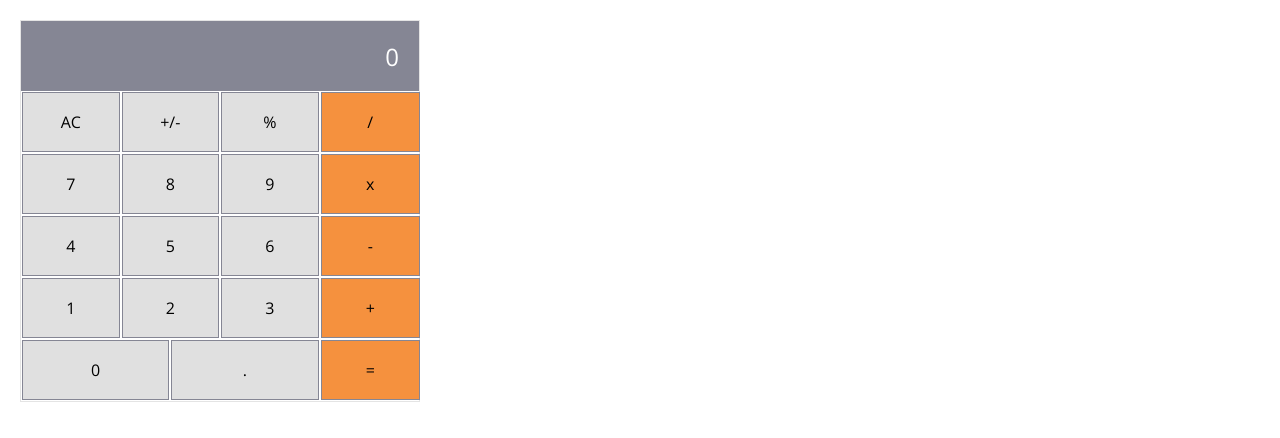
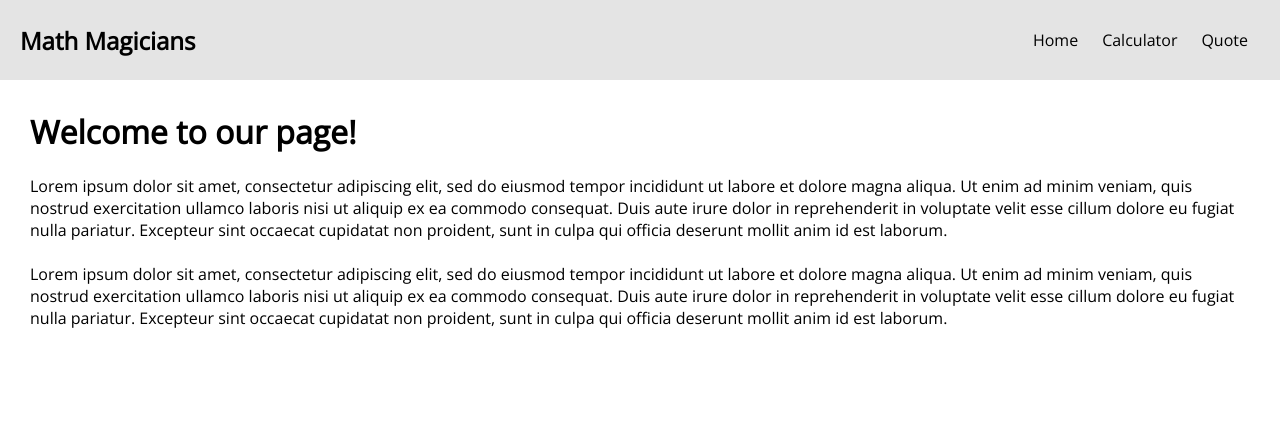
Before and after one commit to HamzaAnwar1998/Math-Magicians, a React (Create React App) app: page / in a window 1280 px wide. Shown: the top 438 px of the page. Built offline with nearby package versions, Linux system fonts and the light colour scheme.

Commit message:
add routing for 3 pages

```diff
--- a/package.json
+++ b/package.json
@@ -11,6 +11,8 @@
     "prop-types": "^15.8.1",
     "react": "^18.0.0",
     "react-dom": "^18.0.0",
+    "react-icons-kit": "^2.0.0",
+    "react-router-dom": "^6.3.0",
     "react-scripts": "5.0.1",
     "web-vitals": "^2.1.4"
   },
--- a/src/App.js
+++ b/src/App.js
@@ -1,13 +1,20 @@
 /* eslint-disable react/prefer-stateless-function */
 import React, { Component } from 'react';
+import { BrowserRouter as Router, Routes, Route } from 'react-router-dom';
+import Home from './components/Home';
 import Calculator from './components/Calculator';
+import Quote from './components/Quote';
 
 class App extends Component {
   render() {
     return (
-      <div className="wrapper">
-        <Calculator />
-      </div>
+      <Router>
+        <Routes>
+          <Route exact path="/" element={<Home />} />
+          <Route path="/calculator" element={<Calculator />} />
+          <Route path="/quote" element={<Quote />} />
+        </Routes>
+      </Router>
     );
   }
 }
--- a/src/components/Calculator.js
+++ b/src/components/Calculator.js
@@ -1,5 +1,7 @@
 import React, { useState } from 'react';
 import calculate from '../logic/calculate';
+import Navbar from './Navbar';
+import './css/Calculator.css';
 
 const Calculator = () => {
   const [state, setState] = useState({
@@ -14,6 +16,12 @@ const Calculator = () => {
 
   const { total, next, operation } = state;
   return (
+    <>
+      <Navbar />
+      <main className="calculator-content">
+        <div className="left">
+          <h3>Lets do some maths!</h3>
+        </div>
         <div className="calculator-box">
           <header className="result-box">
             {total && <>{total}</>}
@@ -66,6 +74,8 @@ const Calculator = () => {
             </div>
           </section>
         </div>
+      </main>
+    </>
   );
 };
 
--- /dev/null
+++ b/src/components/Home.js
@@ -0,0 +1,12 @@
+import React from 'react';
+import HomeContent from './HomeContent';
+import Navbar from './Navbar';
+
+const Home = () => (
+  <div className="wrapper">
+    <Navbar />
+    <HomeContent />
+  </div>
+);
+
+export default Home;
--- /dev/null
+++ b/src/components/HomeContent.js
@@ -0,0 +1,37 @@
+import React from 'react';
+
+const HomeContent = () => (
+  <main style={{ padding: `${30}px` }}>
+    <h1>Welcome to our page!</h1>
+    <br />
+    <p>
+      Lorem ipsum dolor sit amet,
+      consectetur adipiscing elit,
+      sed do eiusmod tempor incididunt
+      ut labore et dolore magna aliqua.
+      Ut enim ad minim veniam, quis nostrud exercitation
+      ullamco laboris nisi ut aliquip ex ea commodo consequat.
+      Duis aute irure dolor in reprehenderit
+      in voluptate velit esse cillum dolore eu fugiat nulla
+      pariatur. Excepteur sint occaecat cupidatat non proident,
+      sunt in culpa qui officia deserunt mollit
+      anim id est laborum.
+    </p>
+    <br />
+    <p>
+      Lorem ipsum dolor sit amet,
+      consectetur adipiscing elit,
+      sed do eiusmod tempor incididunt
+      ut labore et dolore magna aliqua.
+      Ut enim ad minim veniam, quis nostrud exercitation
+      ullamco laboris nisi ut aliquip ex ea commodo consequat.
+      Duis aute irure dolor in reprehenderit
+      in voluptate velit esse cillum dolore eu fugiat nulla
+      pariatur. Excepteur sint occaecat cupidatat non proident,
+      sunt in culpa qui officia deserunt mollit
+      anim id est laborum.
+    </p>
+  </main>
+);
+
+export default HomeContent;
--- /dev/null
+++ b/src/components/Navbar.js
@@ -0,0 +1,38 @@
+/* eslint-disable jsx-a11y/anchor-is-valid */
+import React, { useState } from 'react';
+import { Icon } from 'react-icons-kit';
+import { menu } from 'react-icons-kit/feather/menu';
+import './css/Navbar.css';
+import { Link } from 'react-router-dom';
+
+const Navbar = () => {
+  const [toggle, setToggle] = useState(false);
+
+  const handleToggle = () => {
+    setToggle(!toggle);
+  };
+
+  return (
+    <nav className={toggle ? 'navbox expanded' : 'navbox'}>
+      <div className="leftside">
+        <h1>Math Magicians</h1>
+      </div>
+      <ul className={toggle ? 'rightside expanded' : 'rightside'}>
+        <li className="links">
+          <Link className="link" to="/">Home</Link>
+        </li>
+        <li className="links">
+          <Link className="link" to="/calculator">Calculator</Link>
+        </li>
+        <li className="links">
+          <Link className="link" to="/quote">Quote</Link>
+        </li>
+      </ul>
+      <button type="button" className="toggle" onClick={handleToggle}>
+        <Icon icon={menu} size={24} />
+      </button>
+    </nav>
+  );
+};
+
+export default Navbar;
--- /dev/null
+++ b/src/components/Quote.js
@@ -0,0 +1,17 @@
+import React from 'react';
+import Navbar from './Navbar';
+import './css/Quote.css';
+
+const Quote = () => (
+  <div className="wrapper">
+    <Navbar />
+    <main className="quote-box">
+      <p>
+        Mathematics is not about numbers, equations, computations
+        or algorithms. It is about understanding. -- William Paul Thurston
+      </p>
+    </main>
+  </div>
+);
+
+export default Quote;
--- /dev/null
+++ b/src/components/css/Calculator.css
@@ -0,0 +1,71 @@
+.calculator-content{
+    width: 100%;
+    padding: 20px;
+    display: flex;
+    justify-content: center;
+}
+
+.calculator-content .left{
+    width: 400px;
+}
+
+.calculator-box{
+    width: 400px;
+    height: auto;
+    border: 1px solid #e4e4e4;
+    display: flex;
+    flex-direction: column;
+    margin-left: 20px;
+  }
+
+  .calculator-box .result-box{
+    width: 100%;
+    height: 70px;
+    display: flex;
+    justify-content: flex-end;
+    align-items: center;
+    background-color: #858694;
+    color: #fff;
+    font-size: 24px;
+    padding-right: 20px;
+  }
+
+  .calculator-box .operaions-box{
+    width: 100%;
+    display: flex;
+  }
+
+  .calculator-box .operaions-box .leftside{
+    display: flex;
+    flex-direction: column;
+    flex: 3;
+  }
+
+  .calculator-box .operaions-box .leftside .row{
+    width: 100%;
+    display: flex;
+  }
+
+  .buttons{
+    width: 100%;
+    height: 60px;
+    background-color: #e0e0e0;
+    display: flex;
+    justify-content: center;
+    align-items: center;
+    border: 1px solid #858694;
+    font-size: 16px;
+    margin: 1px;
+    cursor: pointer;
+    outline: none;
+  }
+
+  .buttons.orange{
+    background-color: #f5913e;
+  }
+
+  .calculator-box .operaions-box .rightside{
+    display: flex;
+    flex-direction: column;
+    flex: 1;
+  }
--- /dev/null
+++ b/src/components/css/Navbar.css
@@ -0,0 +1,70 @@
+.navbox{
+    width: 100%;
+    height: 80px;
+    background-color: #e4e4e4;
+    display: flex;
+    justify-content: space-between;
+    align-items: center;
+    padding: 0 20px;
+  }
+
+  .navbox .rightside{
+    display: flex;
+    list-style: none;
+  }
+
+  .navbox .rightside .links{
+    margin: 0 12px;
+  }
+
+  .navbox .rightside .links .link{
+      text-decoration: none;
+      color: #000;
+  }
+
+  .navbox .toggle{
+    display: none;
+  }
+
+  @media(max-width: 768px){
+    .navbox{
+      position: relative;
+    }
+
+    .navbox .leftside{
+      position: absolute;
+      top: 25px;
+      left: 20px;
+    }
+
+    .navbox .toggle{
+      display: flex;
+      position: absolute;
+      top: 30px;
+      right: 20px;
+      background: transparent;
+      outline: none;
+      border: hidden;
+    }
+
+    .navbox .rightside{
+      display: none;
+    }
+
+    .navbox.expanded{
+      height: 100vh;
+      display: block;
+    }
+
+    .navbox .rightside.expanded{
+      display: flex;
+      flex-direction: column;
+      position: absolute;
+      top: 80px;
+      left: 20px;
+    }
+
+    .navbox .rightside.expanded .links{
+      margin: 12px 0;
+    }
+  }
--- /dev/null
+++ b/src/components/css/Quote.css
@@ -0,0 +1,10 @@
+.quote-box{
+    width: 600px;
+    margin: 0 auto;
+    height: 300px;
+    display: flex;
+    align-items: center;
+    justify-content: center;
+    font-weight: 600;
+    font-size: 20px;
+}
--- a/src/index.css
+++ b/src/index.css
@@ -14,65 +14,3 @@
   overflow-y: auto;
   margin: 0 auto;
 }
-
-.calculator-box{
-  width: 400px;
-  height: auto;
-  border: 1px solid #e4e4e4;
-  display: flex;
-  flex-direction: column;
-  margin-left: 20px;
-  margin-top: 20px;
-}
-
-.calculator-box .result-box{
-  width: 100%;
-  height: 70px;
-  display: flex;
-  justify-content: flex-end;
-  align-items: center;
-  background-color: #858694;
-  color: #fff;
-  font-size: 24px;
-  padding-right: 20px;
-}
-
-.calculator-box .operaions-box{
-  width: 100%;
-  display: flex;
-}
-
-.calculator-box .operaions-box .leftside{
-  display: flex;
-  flex-direction: column;
-  flex: 3;
-}
-
-.calculator-box .operaions-box .leftside .row{
-  width: 100%;
-  display: flex;
-}
-
-.buttons{
-  width: 100%;
-  height: 60px;
-  background-color: #e0e0e0;
-  display: flex;
-  justify-content: center;
-  align-items: center;
-  border: 1px solid #858694;
-  font-size: 16px;
-  margin: 1px;
-  cursor: pointer;
-  outline: none;
-}
-
-.buttons.orange{
-  background-color: #f5913e;
-}
-
-.calculator-box .operaions-box .rightside{
-  display: flex;
-  flex-direction: column;
-  flex: 1;
-}
```
Also changed, not shown: 1 other file (tests, documents, lock files or other folders). Lines whose indentation alone changed are shown as unchanged.
